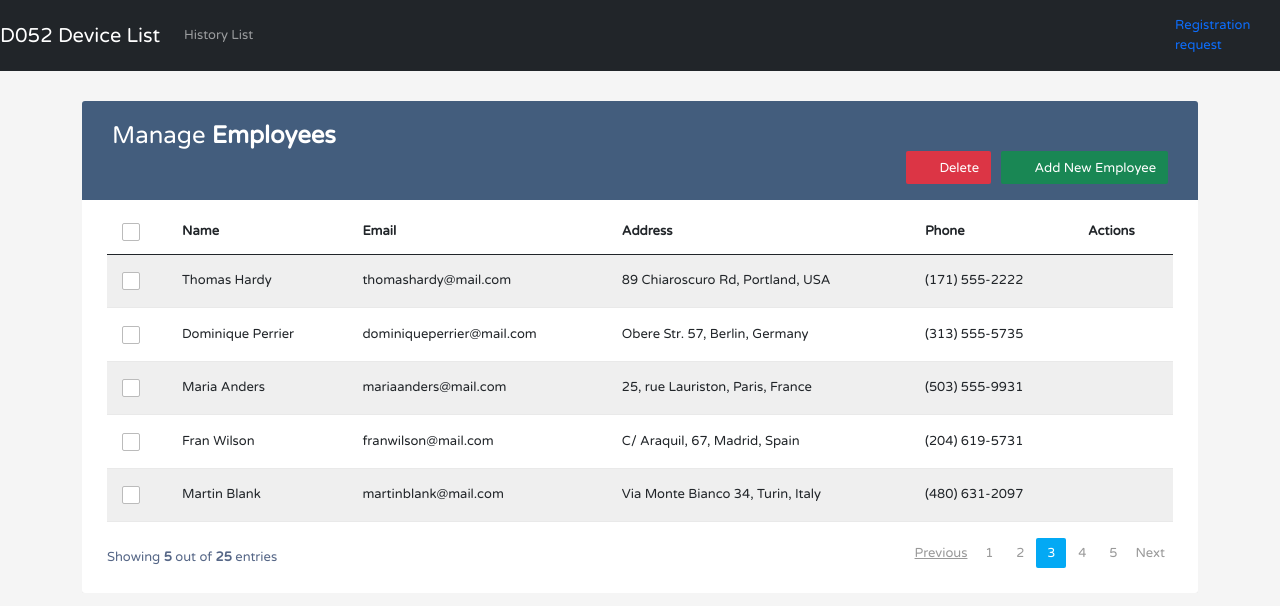
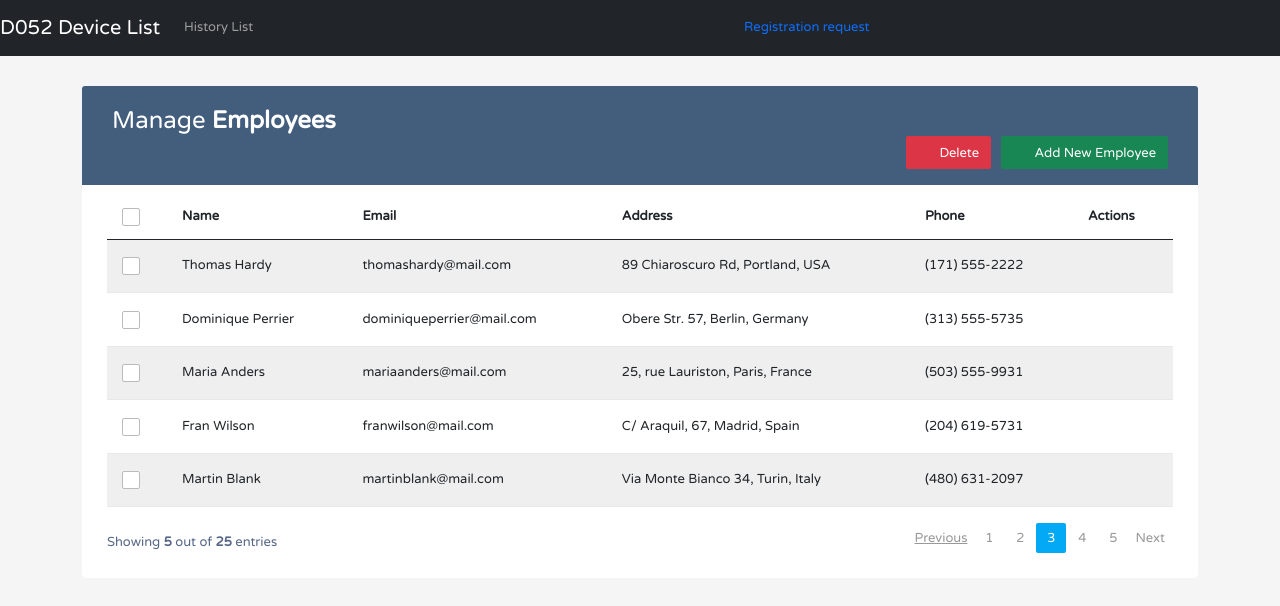
Before and after one commit to 150006-SK/150006-SK.github.io, a website: page test.html in a window 1280 px wide. Drawn offline with nearby package versions, Linux system fonts and the light colour scheme.

Commit message:
Update test.html

```diff
--- a/test.html
+++ b/test.html
@@ -282,12 +282,13 @@ $(document).ready(function(){
 			  </li>
 			</ul>
 		</div>
+		<div class="collapse navbar-collapse" id="Div2">
 			<ul class="nav justify-content-end">
 			  <li class="nav-item">
 				<a class="nav-link" href="mailto:shinya.kawakita@eizo.com?subject=D052管理システム登録依頼&body=【氏名】%0D%0A【社員番号】%0D%0A【社員証番号】****   ###%0D%0A%0D%0A ーーーーーーーーーーーーーーーー %0D%0A|　                                            ｜ %0D%0A|　　　　　　社員証(裏）                ｜ %0D%0A|　　　　　　　　　　　　　　　            ｜ %0D%0A| 　92602747   000****   ###      ｜ %0D%0A ーーーーーーーーーーーーーーーー ">Registration request</a>
 			  </li>
 		   </ul>
-
+		</div>
 	 </nav>
 
     <div class="container">
```
